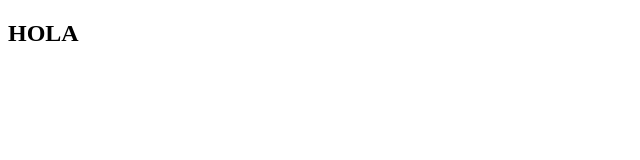
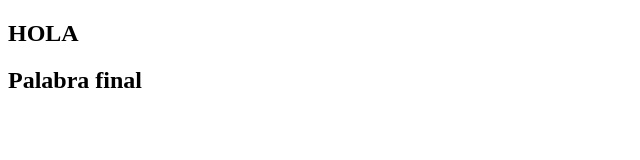
Before and after one commit to 3letras/TestGit, a plain HTML site: page index.html in a window 1280 px wide. Shown: the whole page, without its empty margins (0-640 px from the left). Drawn offline with Linux system fonts and the light colour scheme.

Commit message:
feat: second word in h2

```diff
--- a/index.html
+++ b/index.html
@@ -8,6 +8,7 @@
 <body>
     <section>
         <h1>HOLA</h1>
+        <h2>Palabra final</h2>
     </section>
 </body>
 </html>
```
